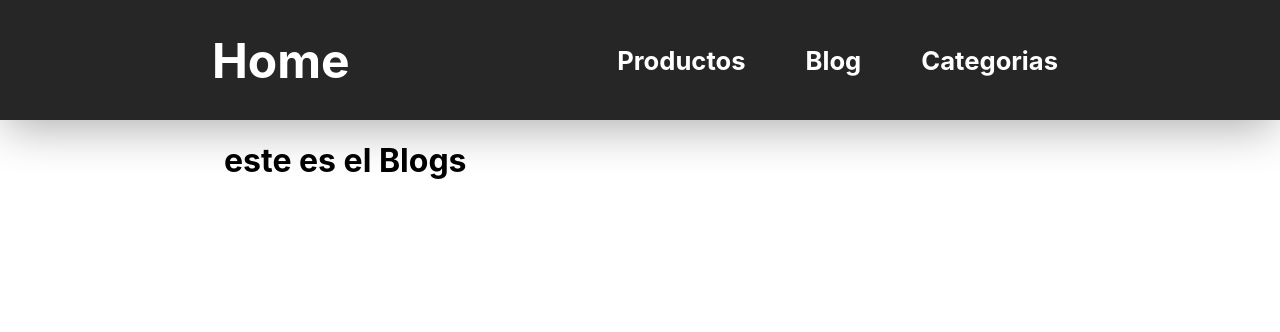
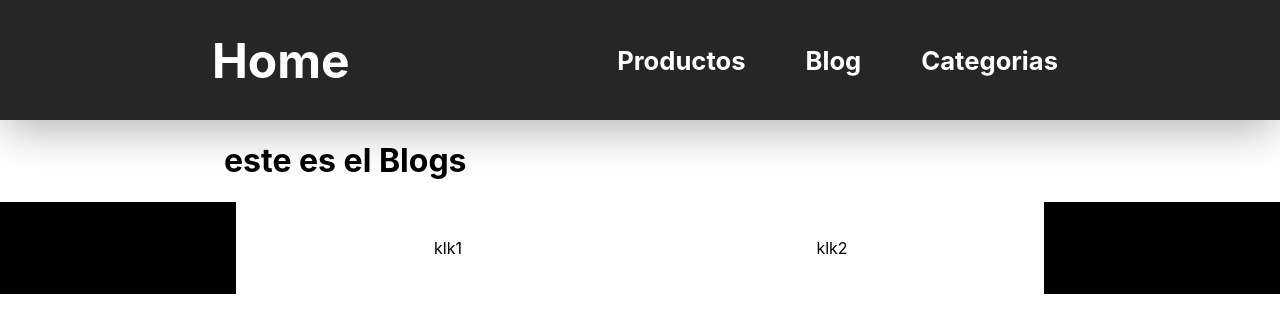
Before and after one commit to todoparaelstreaming/todoparaelstreaming, a React (Create React App) app: page /blogs-y-tutoriales in a window 1280 px wide. Shown: the top 332 px of the page. Built offline with nearby package versions, Linux system fonts and the light colour scheme.

Commit message:
se agrego el footer con sus estilos solo para estructurar

```diff
--- a/src/App.js
+++ b/src/App.js
@@ -8,6 +8,7 @@ import Articulos from './pages/Articulos'
 import Home from './pages/Home'
 import Categorias from './pages/Categorias'
 import Blogs from './pages/Blogs'
+import Footer from './components/Footer';
 
 function App() {
   return (
@@ -19,6 +20,7 @@ function App() {
             <Route path="/articulos-para-streaming" component={Articulos} />
             <Route path="/blogs-y-tutoriales" component={Blogs} />
         </div>
+      <Footer />
     </Router>
   );
 }
--- /dev/null
+++ b/src/components/Footer.css
@@ -0,0 +1,22 @@
+.footer-full {
+    width: 100%;
+    margin: 0;
+    background-color: black;
+    margin-top: 20px;
+}
+
+.footer-container {
+    display: flex;
+    flex-direction: row;
+    width: 60%;
+    margin: 0 auto;
+    padding: 20px;
+    background-color: white;
+}
+
+.colum {
+    flex: 2;
+    align-items: center;
+    justify-content: space-around;
+    text-align: center;
+}
--- a/src/components/Footer.js
+++ b/src/components/Footer.js
@@ -1,11 +1,17 @@
 import React from 'react'
+import './Footer.css'
 
 function Footer() {
     return(
         <React.Fragment>
             <div className="footer-full">
-                <div className="footer-conatiner">
-
+                <div className="footer-container">
+                    <div className="colum">
+                        <p>klk1</p>
+                    </div>
+                    <div className="colum">
+                        <p>klk2</p>
+                    </div>
                 </div>
             </div>
         </React.Fragment>
```
